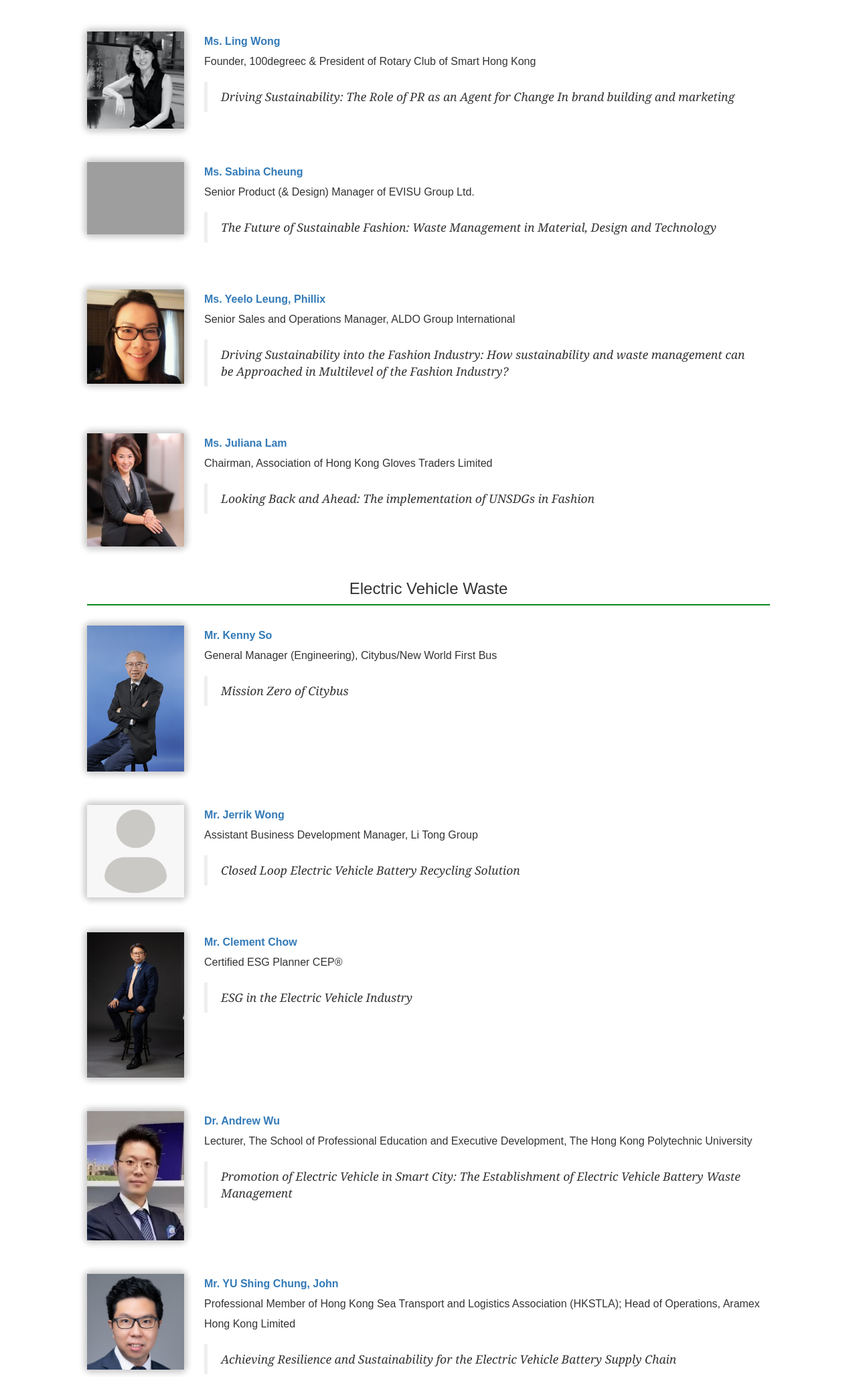
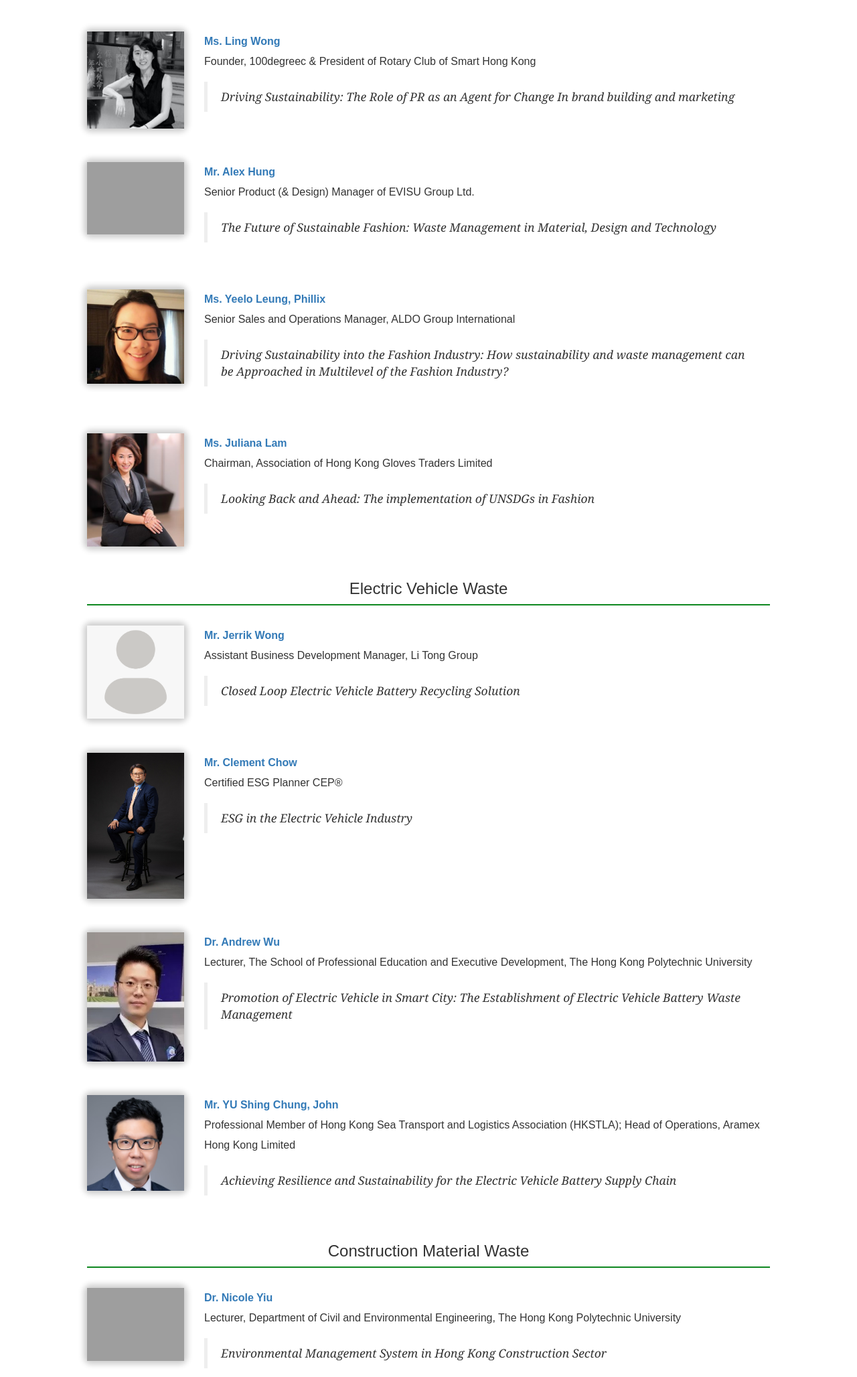
Before and after one commit to andyau1123/html, a PHP site: page /speakers.php in a window 1280 px wide. Shown: the part 2121-4177 px from the top of the page at 67% size. Run offline with PHP 8.4, Linux system fonts and the light colour scheme; some libraries are stand-ins or nearby versions; grey boxes are pictures that could not be loaded.

Commit message:
speaker update

```diff
--- a/speakers.php
+++ b/speakers.php
@@ -169,12 +169,12 @@
 			<div class="row speaker">
 				<div class="col-xs-4 col-sm-4 col-md-2 col-lg-2">
 					<div class="img-rounded" style="box-shadow: 0px 0px 8px 5px rgba(0,0,0,0.2);">
-						<img src="images/speakers/Sabina_Cheung.jpeg" style="width:100%">
+						<img src="images/speakers/Alex_Hung.png" style="width:100%">
 					</div>
 				</div>
 				<div class="col-xs-12 col-sm-12 col-md-10 col-lg-10">
 					<p>
-						<a href="#" target="_blank">Ms. Sabina Cheung</a> <br>
+						<a href="#" target="_blank">Mr. Alex Hung</a> <br>
 						Senior Product (& Design) Manager of EVISU Group Ltd.
 					</p>
 					<blockquote class="speaker_topics">The Future of Sustainable Fashion: Waste Management in Material, Design and Technology</blockquote>
@@ -214,21 +214,6 @@
 
 			<h3 class="section_heading" style="text-align: center;">Electric Vehicle Waste</h3>
 			<!-- Keynote Speakers - SECTION Electric Vehicle Waste - START  -->
-			<div class="row speaker">
-				<div class="col-xs-4 col-sm-4 col-md-2 col-lg-2">
-					<div class="img-rounded" style="box-shadow: 0px 0px 8px 5px rgba(0,0,0,0.2);">
-						<img src="images/speakers/Kenny_So.jpeg" style="width:100%">
-					</div>
-				</div>
-				<div class="col-xs-12 col-sm-12 col-md-10 col-lg-10">
-					<p>
-						<a href="#" target="_blank">Mr. Kenny So </a> <br>
-						General Manager (Engineering), Citybus/New World First Bus
-					</p>
-					<blockquote class="speaker_topics">Mission Zero of Citybus</blockquote>
-				</div>
-			</div>
-
 			<div class="row speaker">
 				<div class="col-xs-4 col-sm-4 col-md-2 col-lg-2">
 					<div class="img-rounded" style="box-shadow: 0px 0px 8px 5px rgba(0,0,0,0.2);">
```
